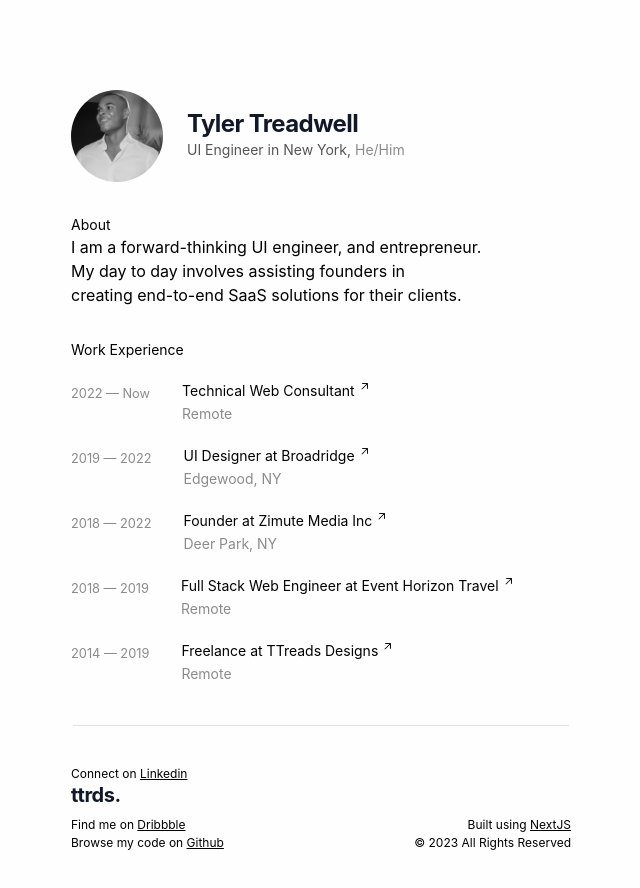
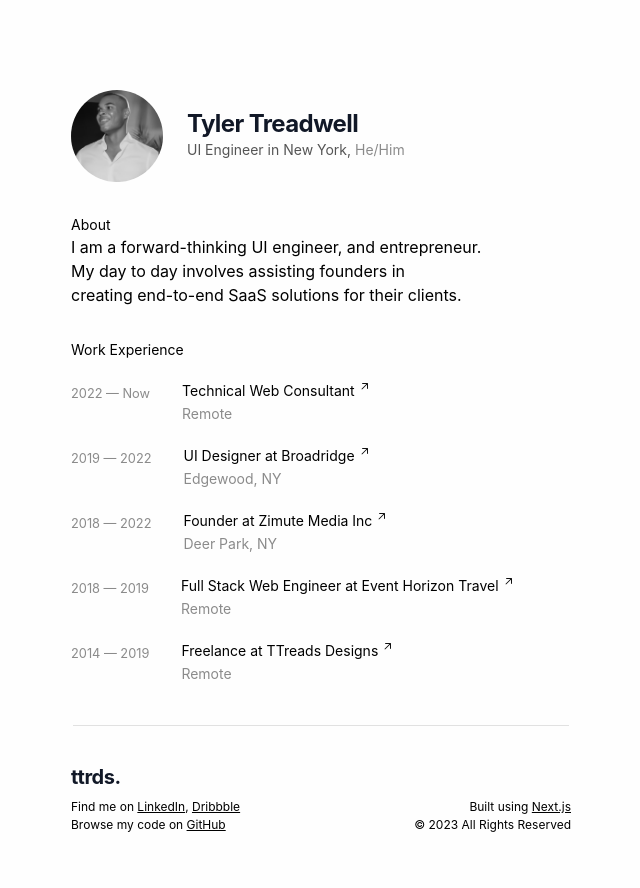
Before and after one commit to TTreads/Tyler-Treadwell-2023, a Next.js app: page / in a window 1280 px wide. Shown: the top 888 px of the page, without its empty margins (319-959 px from the left). Built offline with nearby package versions, Linux system fonts and the light colour scheme.

Commit message:
Refinements

```diff
--- a/src/app/page.tsx
+++ b/src/app/page.tsx
@@ -168,16 +168,15 @@ export default function Home() {
 
         <footer className='max-w-[540px] m-auto md:p-5 '>
           <div className='pb-10 pt-5'>
-            <div className="text-[12px]">Connect on <a target="_blank" className='underline' href='https://www.linkedin.com/in/ttreads/'>Linkedin</a></div>
             <div className='flex-col'><h3 className="text-[20px] font-bold tracking-tight text-gray-900 leading-tight"><span aria-label='ttrds. Tyler Treadwell Designs'>ttrds.</span></h3></div>
             <div className='md:flex justify-between'>
 
               <div className='flex-col text-[12px] mt-2 text-left'>
-                <p>Find me on <a target="_blank" className='underline' href="https://dribbble.com/ttreads">Dribbble</a></p>
-                <p>Browse my code on <a target="_blank" className='underline' href="https://github.com/ttreads">Github</a></p>
+                <p>Find me on <a target="_blank" className='underline' href='https://www.linkedin.com/in/ttreads/'>LinkedIn</a>, <a target="_blank" className='underline' href="https://dribbble.com/ttreads">Dribbble</a></p>
+                <p>Browse my code on <a target="_blank" className='underline' href="https://github.com/ttreads">GitHub</a></p>
               </div>
               <div className='flex-col text-[12px] mt-2 md:text-right'>
-                <p>Built using <a target='_blank' className='underline' href='https://nextjs.org/?via=TylerTreadwell'>NextJS</a></p>
+                <p>Built using <a target='_blank' className='underline' href='https://nextjs.org/?via=TylerTreadwell'>Next.js</a></p>
                 <p className='text-[12px]'>&copy; {Year} All Rights Reserved</p>
               </div>
 
```
